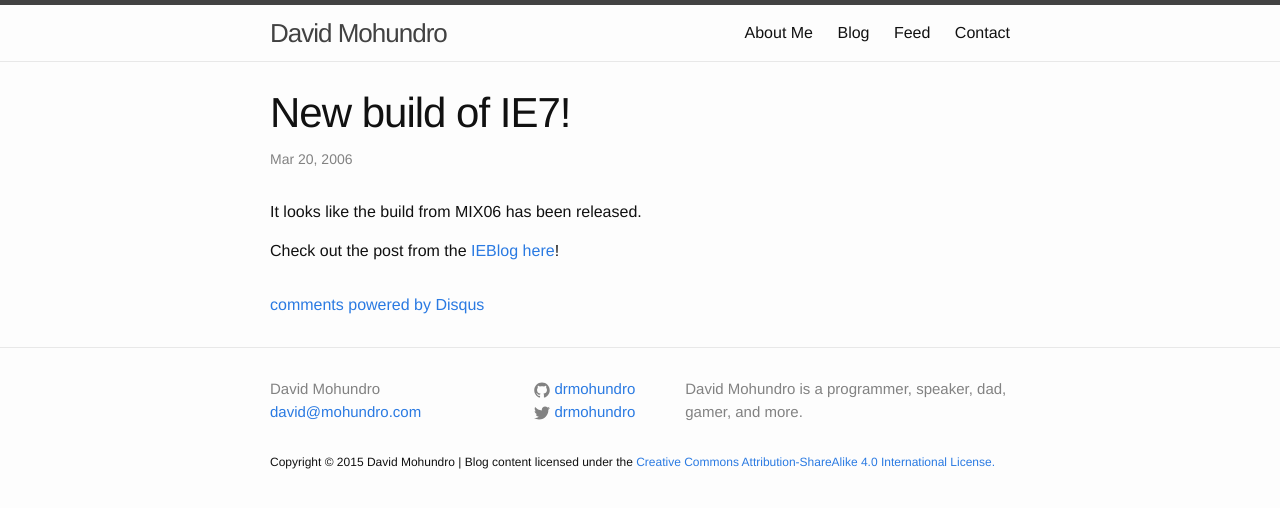
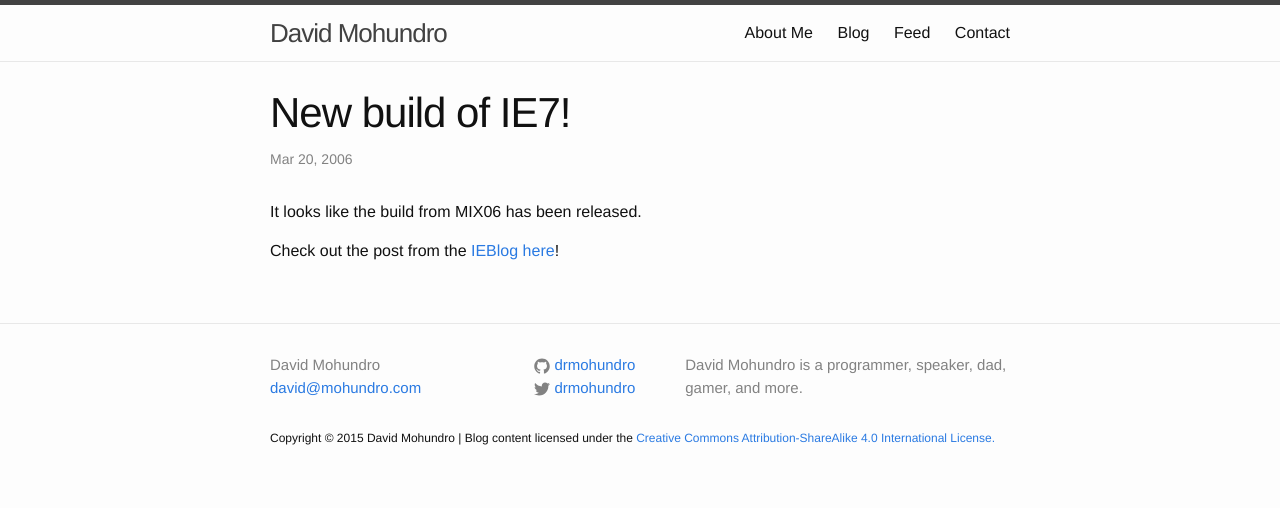
Before and after one commit to drmohundro/drmohundro.github.io, a Jekyll site: the page built from _posts/2006-03-20-new-build-of-ie7.markdown, in a window 1280 px wide. Shown: the top 508 px of the page. Built offline with Jekyll 4.4.1, drawn with Linux system fonts in a browser that asks for light colours; comment, search, counter and statistics services are not loaded; some of the changed lines change nothing that is shown.

Commit message:
Add Google Analytics, fix Disqus include

```diff
--- a/_config.yml
+++ b/_config.yml
@@ -1,12 +1,15 @@
 title: David Mohundro
 email: david@mohundro.com
-description: >
-  David Mohundro is a programmer, speaker, dad, gamer, and more.
+description: David Mohundro is a programmer, speaker, dad, gamer, and more.
 
 baseurl: ""
 url: "http://mohundro.com"
+
 twitter_username: drmohundro
 github_username:  drmohundro
+google_analytics_tracking_id: UA-3973340-1
+disqus_short_name: mohundro
+
 highlighter: pygments
 
 paginate: 10
--- a/_includes/disqus.html
+++ b/_includes/disqus.html
@@ -1,16 +1,27 @@
-  <section class="comments" itemscope itemtype="https://schema.org/Comment"">
-    <div id="disqus_thread"></div>
-    <script type="text/javascript">
-    /* * * CONFIGURATION VARIABLES: EDIT BEFORE PASTING INTO YOUR WEBPAGE * * */
-    var disqus_shortname = '<%= @config[:disqus] %>'; // required: replace example with your forum shortname
-
-    /* * * DON'T EDIT BELOW THIS LINE * * */
-    (function() {
-        var dsq = document.createElement('script'); dsq.type = 'text/javascript'; dsq.async = true;
-        dsq.src = '//' + disqus_shortname + '.disqus.com/embed.js';
-        (document.getElementsByTagName('head')[0] || document.getElementsByTagName('body')[0]).appendChild(dsq);
-    })();
-    </script>
-    <noscript>Please enable JavaScript to view the <a href="http://disqus.com/?ref_noscript">comments powered by Disqus.</a></noscript>
-    <a href="http://disqus.com" class="dsq-brlink">comments powered by <span class="logo-disqus">Disqus</span></a>
-  </section>
+{% comment %} Load script if disquss comments are enabled and `page.comments` is either empty (index) or set to true {% endcomment %}
+{% if site.disqus_short_name and page.comments != false %}
+<script type="text/javascript">
+  var disqus_shortname = '{{ site.disqus_short_name }}';
+  {% if page.comments == true %}
+    {% comment %} `page.comments` can be only be set to true on pages/posts, so we embed the comments here. {% endcomment %}
+    // var disqus_developer = 1;
+    var disqus_identifier = '{% if page.disqus_identifier %}{{ page.disqus_identifier}}{% else %}{{ site.url }}{{ page.url }}{% endif %}';
+    var disqus_url = '{{ site.url }}{{ page.url }}';
+    var disqus_script = 'embed.js';
+  {% endif %}
+  (function () {
+  {% if page.comments == true %}
+    var embedScript = document.createElement('script');
+    embedScript.type = 'text/javascript';
+    embedScript.async = true;
+    embedScript.src = 'http://' + disqus_shortname + '.disqus.com/embed.js';
+    (document.getElementsByTagName('head')[0] || document.getElementsByTagName('body')[0]).appendChild(embedScript);
+  {% endif %}
+    var countScript = document.createElement('script');
+    countScript.type = 'text/javascript';
+    countScript.async = true;
+    countScript.src = 'http://' + disqus_shortname + '.disqus.com/count.js';
+    (document.getElementsByTagName('head')[0] || document.getElementsByTagName('body')[0]).appendChild(countScript);
+  }());
+</script>
+{% endif %}
--- /dev/null
+++ b/_includes/google_analytics.html
@@ -0,0 +1,12 @@
+{% if site.google_analytics_tracking_id %}
+<script type="text/javascript">
+  var _gaq = _gaq || [];
+  _gaq.push(['_setAccount', '{{ site.google_analytics_tracking_id }}']);
+  _gaq.push(['_trackPageview']);
+  (function() {
+    var ga = document.createElement('script'); ga.type = 'text/javascript'; ga.async = true;
+    ga.src = ('https:' == document.location.protocol ? 'https://ssl' : 'http://www') + '.google-analytics.com/ga.js';
+    var s = document.getElementsByTagName('script')[0]; s.parentNode.insertBefore(ga, s);
+  })();
+</script>
+{% endif %}
--- a/_layouts/default.html
+++ b/_layouts/default.html
@@ -1,10 +1,7 @@
 <!DOCTYPE html>
 <html>
-
   {% include head.html %}
-
   <body>
-
     {% include header.html %}
 
     <div class="page-content">
@@ -14,7 +11,6 @@
     </div>
 
     {% include footer.html %}
-
+    {% include google_analytics.html %}
   </body>
-
 </html>
```
